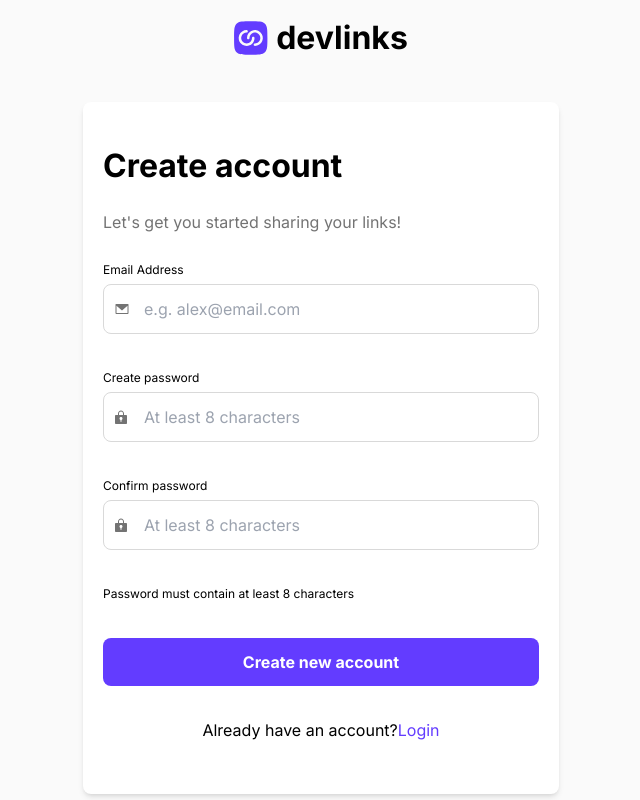
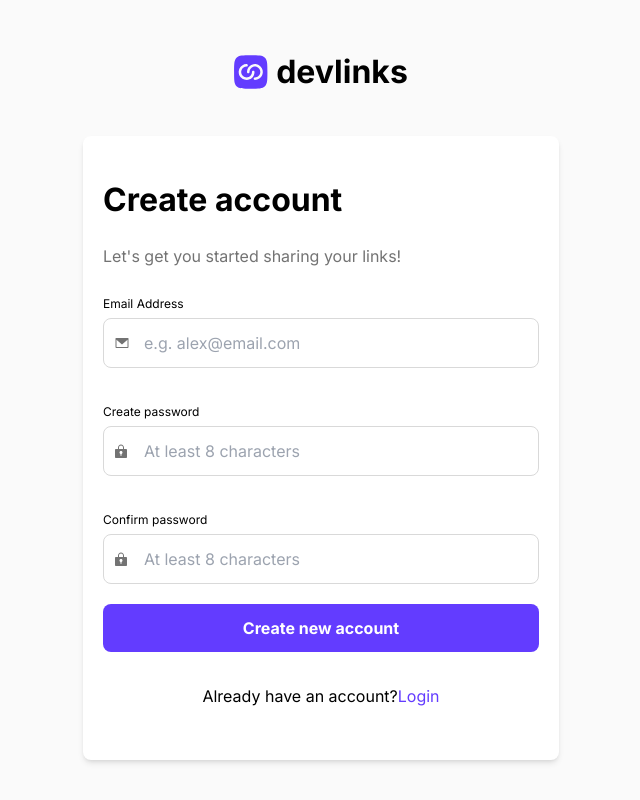
Before and after one commit to Goldyn19/glink, a Next.js app: page /signup in a window 1280 px wide. Shown: the whole page, without its empty margins (319-959 px from the left). Built offline with nearby package versions, Linux system fonts and the light colour scheme.

Commit message:
made changes in the signup form handling

```diff
--- a/app/signup/page.tsx
+++ b/app/signup/page.tsx
@@ -9,6 +9,7 @@ const Page = () => {
   const [error, setError] = useState('');
 
   const handleSubmit = (e: React.FormEvent<HTMLFormElement>) => {
+
     e.preventDefault();
 
     // Clear previous errors
@@ -25,7 +26,7 @@ const Page = () => {
       return;
     }
 
-    // Proceed with form submission (e.g., send data to the backend)
+
     const formData = {
       email,
       password,
@@ -33,10 +34,11 @@ const Page = () => {
 
     console.log('Form data:', formData);
 
-    // You can use fetch or axios to send formData to your backend here
-    // Example with fetch:
+    const url = `${process.env.NEXT_PUBLIC_API_URL}/auth/register`;
 
-    fetch('YOUR_API_ENDPOINT', {
+
+   //posting to backend
+    fetch(url, {
       method: 'POST',
       headers: {
         'Content-Type': 'application/json',
@@ -71,7 +73,7 @@ const Page = () => {
       Let&apos;s get you started sharing your links!
       </h2>
 
-      <form className=" w-full">
+      <form className=" w-full" onSubmit={handleSubmit}>
         <label
           htmlFor="email-address-icon"
           className="block text-body-s mb-[-10px]"
@@ -158,10 +160,15 @@ const Page = () => {
             id="email-address-icon"
             className=" rounded-lg block w-full pl-10  border border-dark-grey text-body-m  focus:border-custom-blue focus:outline-custom-blue focus:shadow-sm focus:shadow-custom-blue"
             placeholder="At least 8 characters"
+            value={confirmPassword}
+            onChange={(e) => setConfirmPassword(e.target.value)}
           />
         </div>
-        <h1 className="items-center  mt-5 text-body-s ">Password must contain at least 8 characters</h1>
-        <button className="bg-custom-blue text-white text-heading-s w-full rounded-lg mt-5">
+
+        {error && <p className="text-red-500 items-center mt-5 text-body-s">{error}</p>}
+        <button
+        className="bg-custom-blue text-white text-heading-s w-full rounded-lg mt-5"
+        type="submit">
         Create new account
         </button>
       </form>
```
